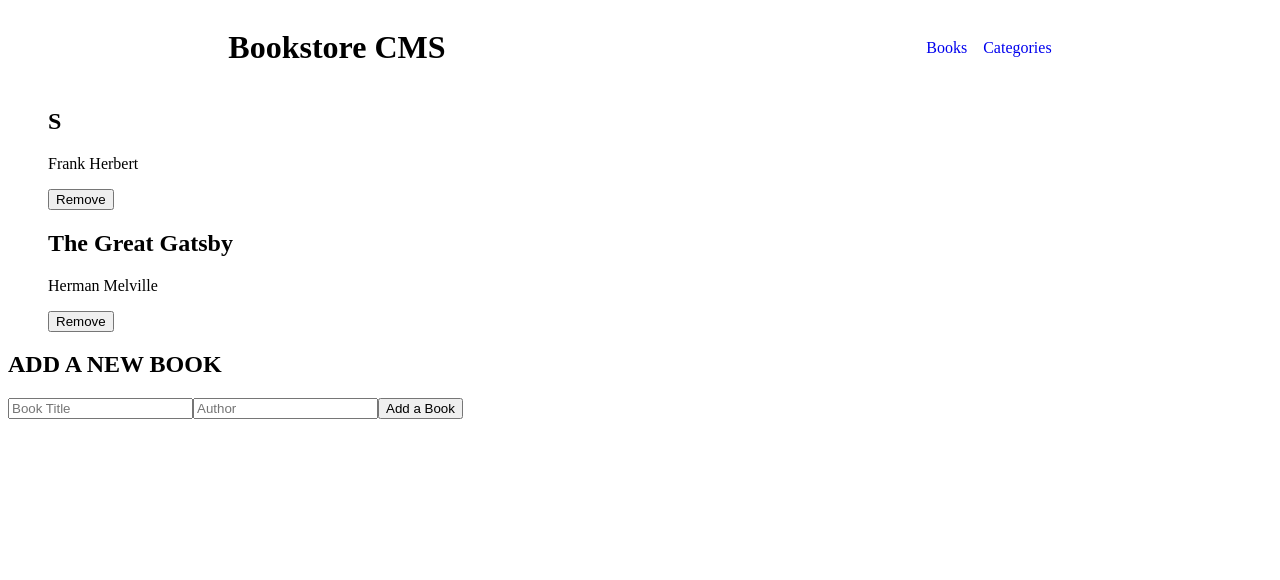
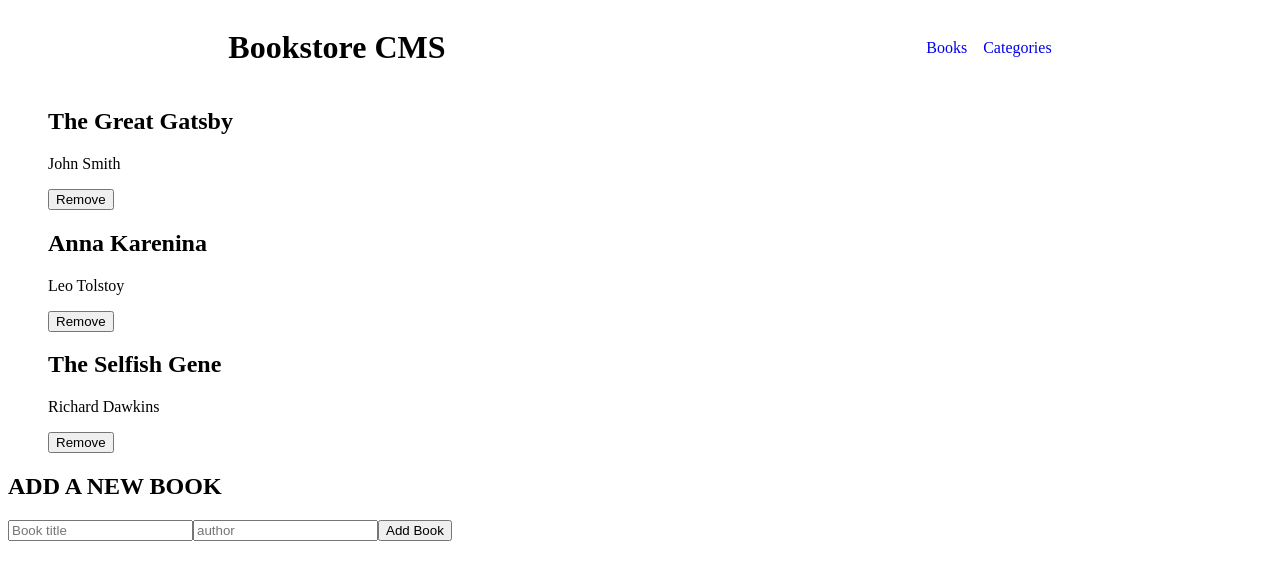
Before and after one commit to aima98/Bookstore, a React (Create React App) app: page / in a window 1280 px wide. Shown: the top 580 px of the page. Built offline with nearby package versions, Linux system fonts and the light colour scheme.

Commit message:
Adding Redux to React components

```diff
--- a/src/components/AddBook.js
+++ b/src/components/AddBook.js
@@ -1,11 +1,46 @@
+import { useDispatch } from 'react-redux';
+import { useState } from 'react';
+import { addBook } from '../redux/books/booksSlice';
+
 export default function AddBook() {
+  const [values, setValue] = useState({});
+  const dispatch = useDispatch();
+
+  function handleChange(e) {
+    const { name } = e.target;
+    const { value } = e.target;
+    setValue((values) => ({
+      ...values, item_id: crypto.randomUUID(), [name]: value,
+    }));
+  }
+
+  function handleSubmit(e) {
+    e.preventDefault();
+    dispatch(addBook(values));
+    setValue({});
+  }
+
   return (
     <section>
       <h2>ADD A NEW BOOK</h2>
       <form>
-        <input type="text" name="book-title" placeholder="Book Title" />
-        <input type="text" name="author" placeholder="Author" />
-        <button type="submit">Add a Book</button>
+        <input
+          value={values.title || ''}
+          type="text"
+          name="title"
+          placeholder="Book title"
+          onChange={handleChange}
+        />
+
+        <input
+          value={values.author || ''}
+          type="text"
+          name="author"
+          placeholder="author"
+          onChange={handleChange}
+        />
+
+        <button type="submit" onClick={handleSubmit}>Add Book</button>
       </form>
     </section>
   );
--- a/src/components/BooksList.js
+++ b/src/components/BooksList.js
@@ -1,13 +1,15 @@
 import React from 'react';
 import PropTypes from 'prop-types';
+import { useSelector, useDispatch } from 'react-redux';
+import { removeBook } from '../redux/books/booksSlice';
 
-function Book({ title, author }) {
+function Book({ title, author, removeBook }) {
   return (
     <div className="container">
       <div>
         <h2>{title}</h2>
         <p>{author}</p>
-        <button type="button">Remove</button>
+        <button type="button" onClick={removeBook}>Remove</button>
       </div>
     </div>
   );
@@ -16,13 +18,24 @@
 Book.propTypes = {
   title: PropTypes.string.isRequired,
   author: PropTypes.string.isRequired,
+  removeBook: PropTypes.func.isRequired,
 };
 
 export default function BooksList() {
+  const books = useSelector((state) => state.books.value);
+  const dispatch = useDispatch();
+
   return (
     <ul style={{ listStyle: 'none' }}>
-      <li><Book title="S" author="Frank Herbert" /></li>
-      <li><Book title="The Great Gatsby" author="Herman Melville" /></li>
+      {books.map((book) => (
+        <li key={book.item_id}>
+          <Book
+            title={book.title}
+            author={book.author}
+            removeBook={() => dispatch(removeBook(book.item_id))}
+          />
+        </li>
+      ))}
     </ul>
   );
 }
--- a/src/redux/books/booksSlice.js
+++ b/src/redux/books/booksSlice.js
@@ -1,7 +1,26 @@
 import { createSlice } from '@reduxjs/toolkit';
 
 const initialState = {
-  books: [],
+  value: [
+    {
+      item_id: 'item1',
+      title: 'The Great Gatsby',
+      author: 'John Smith',
+      category: 'Fiction',
+    },
+    {
+      item_id: 'item2',
+      title: 'Anna Karenina',
+      author: 'Leo Tolstoy',
+      category: 'Fiction',
+    },
+    {
+      item_id: 'item3',
+      title: 'The Selfish Gene',
+      author: 'Richard Dawkins',
+      category: 'Nonfiction',
+    },
+  ],
 };
 
 export const booksSlice = createSlice({
@@ -9,10 +28,10 @@
   initialState,
   reducers: {
     addBook: (state, action) => {
-      state.books.push(action.payload);
+      state.value.push(action.payload);
     },
     removeBook: (state, action) => {
-      state.books = state.books.filter((book) => book.id !== action.payload);
+      state.value = state.value.filter((book) => book.item_id !== action.payload);
     },
   },
 });
```
